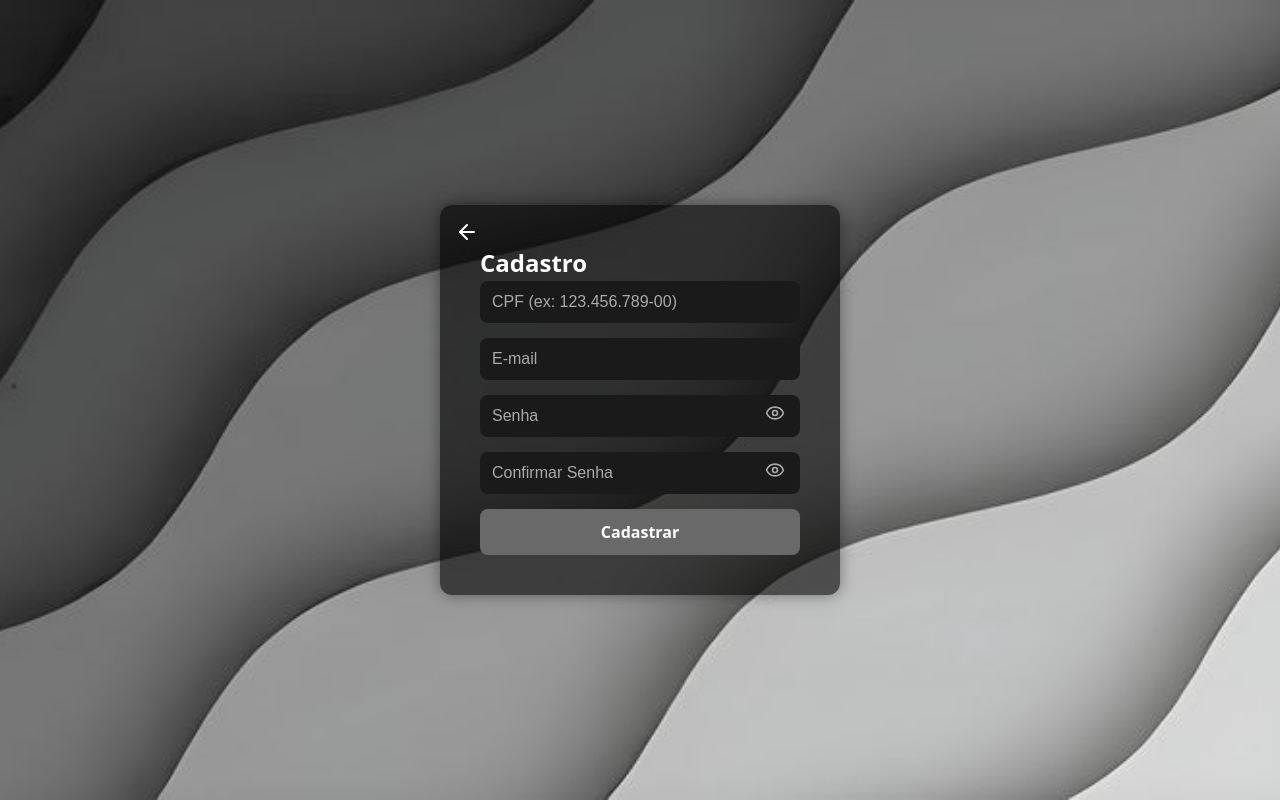
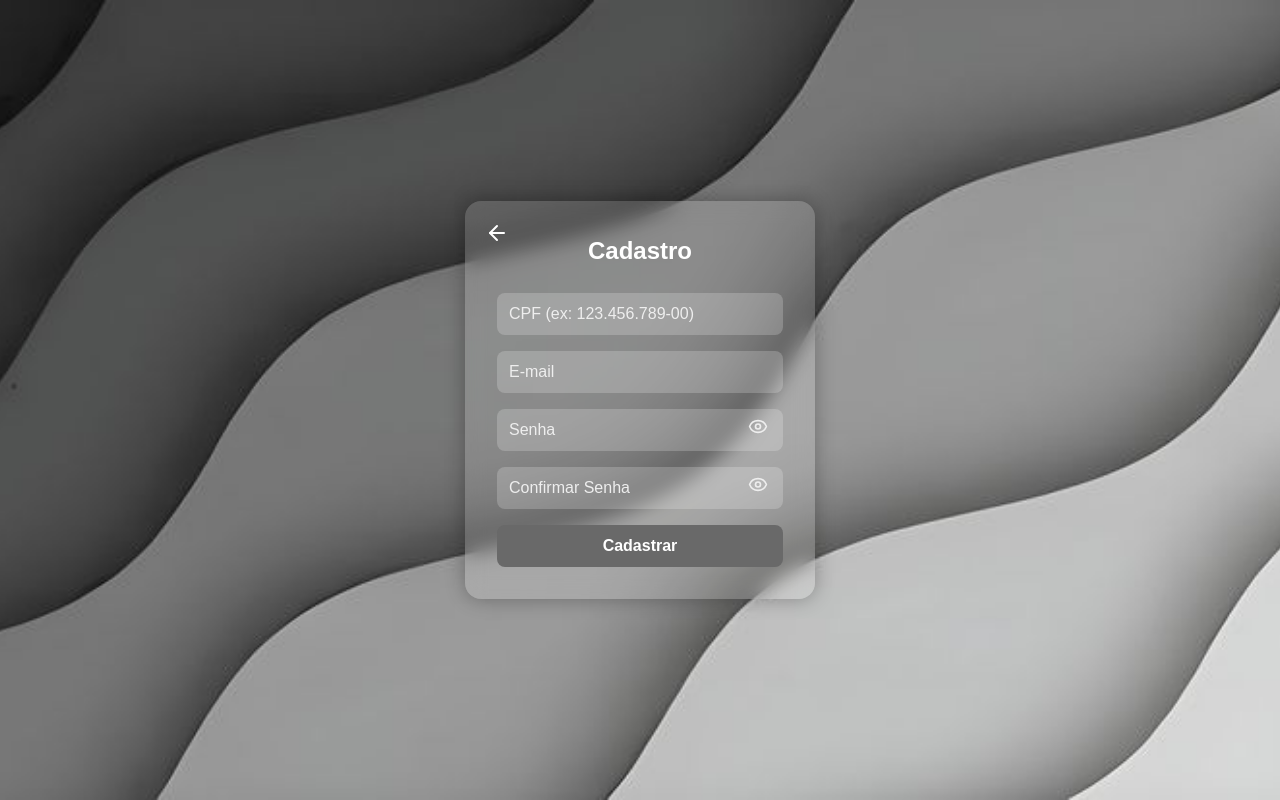
Before and after one commit to brunopaiva1/MDA, a React (Vite) app in the folder agenda/: page /register in a window 1280 px wide. Built offline with nearby package versions, Linux system fonts and the light colour scheme.

Commit message:
<feat>: add css for register screen

```diff
--- a/agenda/src/Register.css
+++ b/agenda/src/Register.css
@@ -1,5 +1,3 @@
-/* Register.css */
-
 * {
   margin: 0;
   padding: 0;
@@ -9,14 +7,12 @@
 html, body {
   height: 100%;
   width: 100%;
+  font-family: sans-serif;
 }
 
 .register-container {
-  position: fixed;
-  top: 0;
-  left: 0;
-  height: 100%;
-  width: 100%;
+  height: 100vh;
+  width: 100vw;
   background-image: url('./assets/image.png');
   background-size: cover;
   background-position: center;
@@ -26,41 +22,49 @@ html, body {
 }
 
 .register-form {
-  background-color: rgba(0, 0, 0, 0.6);
-  padding: 40px;
-  border-radius: 12px;
-  box-shadow: 0 0 15px rgba(0, 0, 0, 0.4);
-  width: 100%;
-  max-width: 400px;
-  color: white;
+  background-color: rgba(255, 255, 255, 0.15);
+  backdrop-filter: blur(10px);
+  padding: 2rem;
+  border-radius: 1rem;
+  box-shadow: 0 0 20px rgba(0, 0, 0, 0.3);
+  width: 350px;
+  color: #fff;
   position: relative;
+  display: flex;
+  flex-direction: column;
+  gap: 1rem;
+}
+
+.register-form h2 {
+  text-align: center;
+  margin-bottom: 0.5rem;
 }
 
 .register-form input {
   width: 100%;
-  margin-bottom: 15px;
-  padding: 12px;
-  font-size: 16px;
+  padding: 0.75rem;
+  font-size: 1rem;
   border: none;
-  border-radius: 8px;
-  background-color: #1a1a1a;
-  color: white;
+  border-radius: 0.5rem;
+  background-color: rgba(255, 255, 255, 0.2);
+  color: #fff;
 }
 
 .register-form input::placeholder {
-  color: #aaa;
+  color: #eee;
 }
 
 .register-form button {
   width: 100%;
-  padding: 12px;
-  font-size: 16px;
+  padding: 0.75rem;
+  font-size: 1rem;
   background-color: #696969;
   color: white;
   border: none;
-  border-radius: 8px;
+  border-radius: 0.5rem;
   cursor: pointer;
   font-weight: bold;
+  transition: background-color 0.2s ease;
 }
 
 .register-form button:hover {
@@ -69,21 +73,19 @@ html, body {
 
 .arrow-icon {
   position: absolute;
-  top: 15px;
-  left: 15px;
+  top: 20px;
+  left: 20px;
   cursor: pointer;
   color: white;
 }
 
-
 .password-input-container {
   position: relative;
   width: 100%;
-  margin-bottom: 15px;
+  display: flex;
 }
 
 .password-input-container input {
-  margin-bottom: 0;
   padding-right: 45px;
 }
 
@@ -93,5 +95,5 @@ html, body {
   right: 15px;
   transform: translateY(-50%);
   cursor: pointer;
-  color: #aaa;
+  color: #eee;
 }
```
